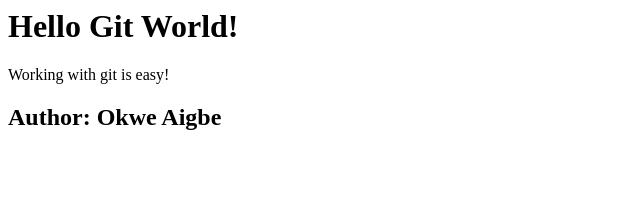
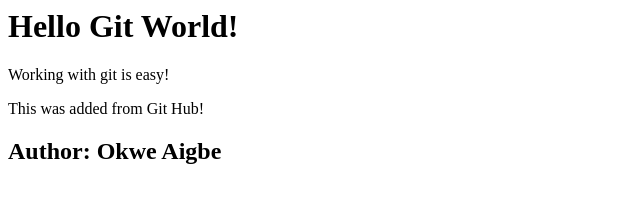
Before and after one commit to Okwe/GitFirstEduado, a plain HTML site: page index.html in a window 1280 px wide. Shown: the whole page, without its empty margins (0-640 px from the left). Drawn offline with Linux system fonts and the light colour scheme.

Commit message:
practising comimit with github
practising

```diff
--- a/index.html
+++ b/index.html
@@ -4,4 +4,8 @@
   <p>Working with git is easy!</p>
 </div>
 
+<div>
+  <p>This was added from Git Hub!</p>
+</div>
+
 <h2>Author: Okwe Aigbe</h2>
```
